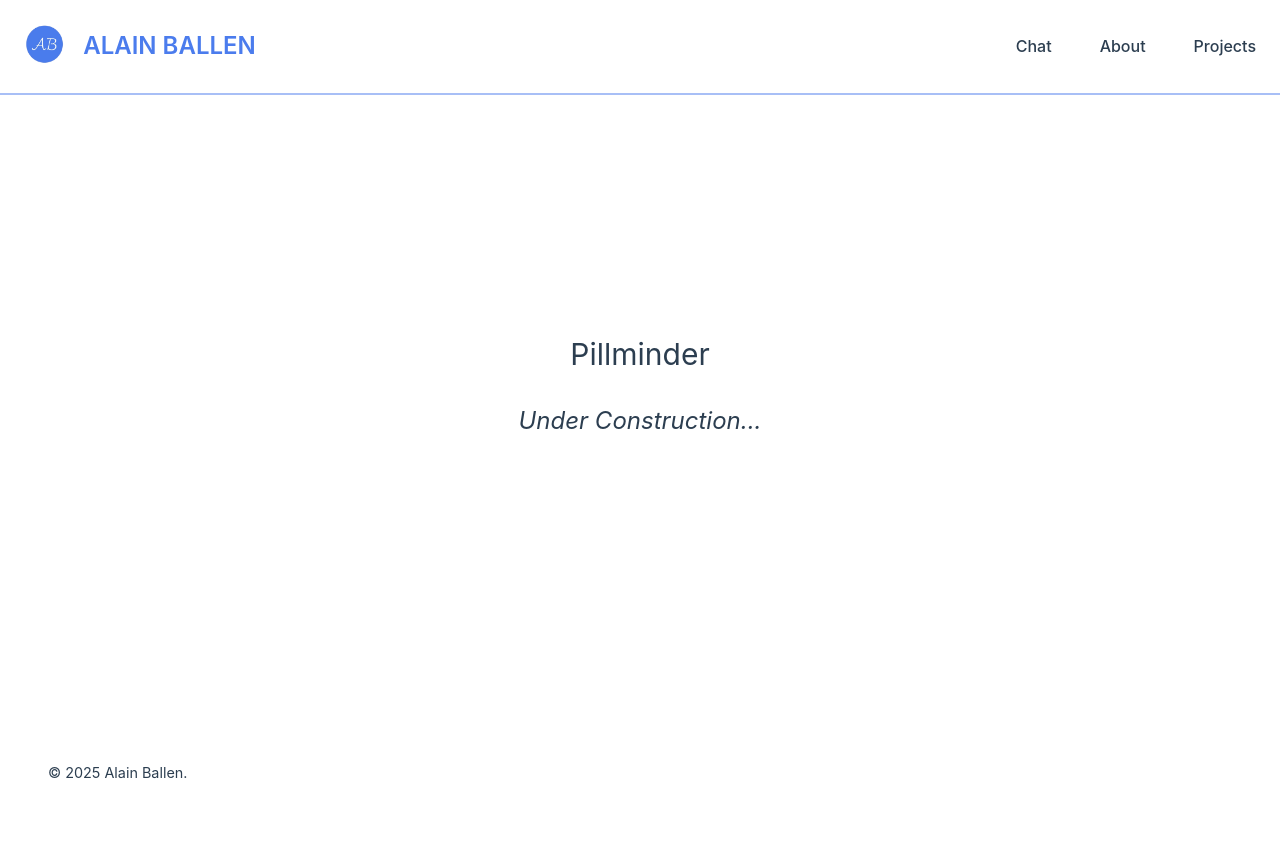
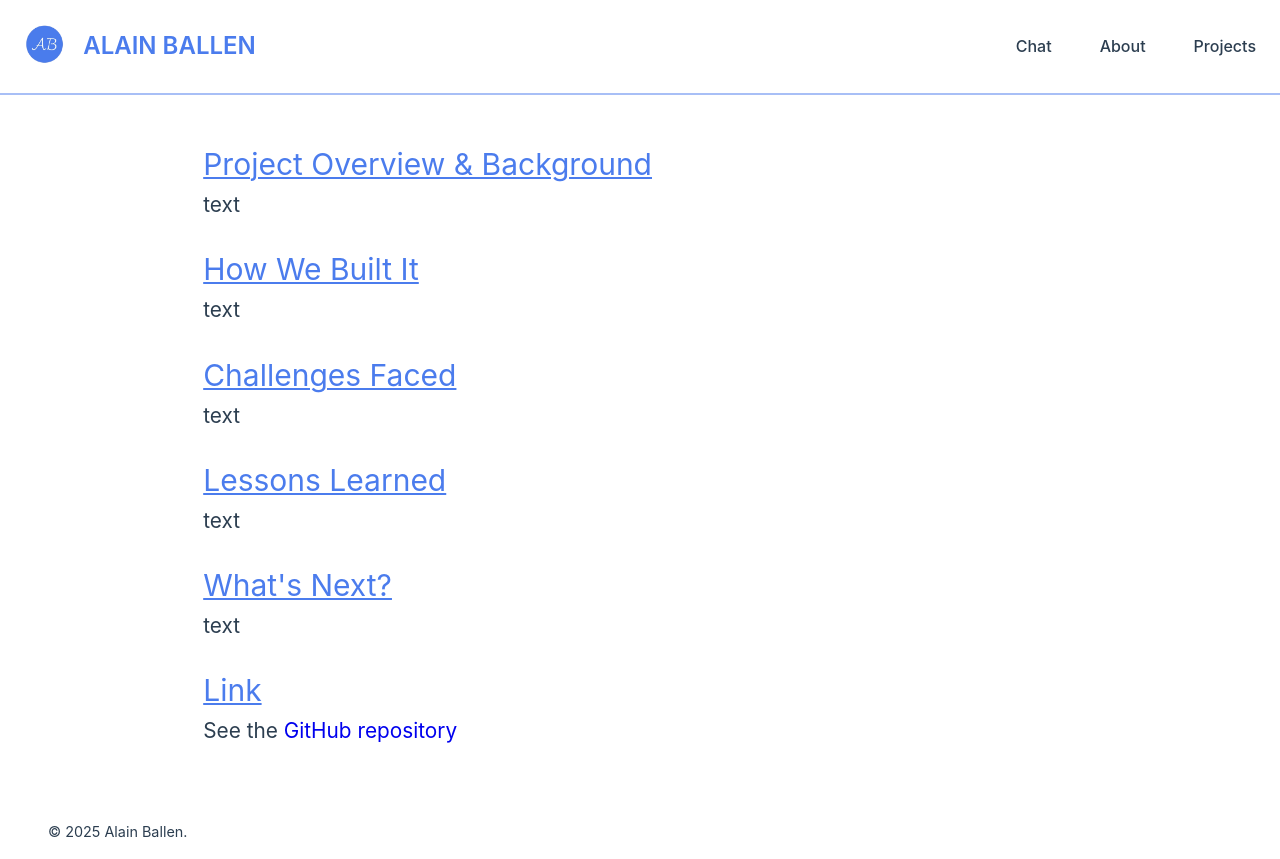
Before and after one commit to BallenAlain/Portfolio, a Vue app: page /pillminder in a window 1280 px wide. Before the commit the page ends 800 px from the top, so only its background shows below. Built offline with nearby package versions, Linux system fonts and the light colour scheme; what oh-vue-icons would draw is missing.

Commit message:
styling updates, README, LLM proxy learn more

```diff
--- /dev/null
+++ b/src/components/Projects/ProjectLearnMore.vue
@@ -0,0 +1,47 @@
+<script lang="ts">
+import { defineComponent } from 'vue';
+
+type Data = {
+    header: string,
+    body: string,
+}
+
+export default defineComponent({
+    props: {
+        data: {
+            type: Array<Data>,
+            required: true
+        }
+    }
+})
+</script>
+
+<template>
+    <div class="about">
+        <div v-for="paragraph, index in data" :key="index">
+            <h1>{{ paragraph.header }}</h1>
+            <p v-html="paragraph.body"></p>
+            <br>
+        </div>
+    </div>
+</template>
+
+<style scoped>
+.about {
+    display: flex;
+    flex-direction: column;
+    padding: 4em 15% 0 15%;
+}
+
+.about h1 {
+    color: var(--alainblue);
+    text-decoration: underline;
+    text-decoration-thickness: 2px;
+    text-underline-offset: 2px;
+}
+
+.about p{
+    font-size: 1.3rem;
+}
+
+</style>
--- a/src/data/projects.json
+++ b/src/data/projects.json
@@ -1,5 +1,35 @@
 {
   "projects": [
+    {
+      "company": "Healthlk",
+      "product": "Mobile/Web Application",
+      "productDetails": "Connecting patients with their healthcare providers and organizing their health information in one place. Provides users with a robust dashboard for seamless communication between patients and healthcare professionals.",
+      "imagePath": "/assets/healthlk.png",
+      "skills": [
+        {
+          "id": 1,
+          "link": "https://cdn.jsdelivr.net/gh/devicons/devicon@latest/icons/flutter/flutter-original.svg",
+          "delay": 1500
+        },
+        {
+          "id": 2,
+          "link": "https://cdn.jsdelivr.net/gh/devicons/devicon@latest/icons/firebase/firebase-original.svg",
+          "delay": 2000
+        },
+        {
+          "id": 3,
+          "link": "https://cdn.jsdelivr.net/gh/devicons/devicon@latest/icons/nodejs/nodejs-original-wordmark.svg",
+          "delay": 2500
+        },
+        {
+          "id": 4,
+          "link": "https://cdn.jsdelivr.net/gh/devicons/devicon@latest/icons/googlecloud/googlecloud-original.svg",
+          "delay": 3000
+        }
+      ],
+      "path": "/healthlk",
+      "loading": "eager"
+    },
     {
       "company": "LLM Proxy",
       "product": "Developer Tool",
@@ -58,7 +88,7 @@
         }
       ],
       "path": "/pillminder",
-    "loading": "eager"
+      "loading": "lazy"
     },
     {
       "company": "Venngram",
@@ -111,7 +141,7 @@
       "loading": "lazy"
     }
   ],
-"_to-be-added-later-(remove-for-now)" : {
+  "_to-be-added-later-(remove-for-now)": {
     "company": "Healthlk",
     "product": "Mobile/Web Application",
     "productDetails": "Connecting patients with their healthcare providers and organizing their health information in one place. Provides users with a robust dashboard for seamless communication between patients and healthcare professionals.",
--- a/src/views/ChatView.vue
+++ b/src/views/ChatView.vue
@@ -4,8 +4,6 @@ import { ref } from "vue";
 const loading = ref<boolean>(true);
 
 const onIframeLoad = () => { loading.value = false; };
-
-console.log(loading.value)
 </script>
 
 <template>
@@ -13,10 +11,8 @@ console.log(loading.value)
     <div class="streamlit-container">
       <div v-if="loading" class="loading">Loading...</div>
       <div class="streamlit-container">
-      <iframe
-        src="https://alain-portfolio.streamlit.app/?embed=true"
-        @load="onIframeLoad"
-      ></iframe>
+        <iframe src="https://alain-portfolio.streamlit.app/?embed=true&embed_options=light_theme" @load="onIframeLoad">
+        </iframe>
       </div>
     </div>
   </div>
@@ -41,4 +37,10 @@ iframe {
   height: 100%;
   border: none;
 }
+
+.loading {
+  padding-top: 2em;
+  font-size: 16px;
+  text-align: center;
+}
 </style>
--- a/src/views/Projects/HealthlkView.vue
+++ b/src/views/Projects/HealthlkView.vue
@@ -1,17 +1,36 @@
+<script setup lang="ts">
+import ProjectLearnMore from '@/components/Projects/ProjectLearnMore.vue';
+
+const data = [
+  {
+    "header": "Project Overview & Background",
+    "body": "text"
+  },
+  {
+    "header": "My Role",
+    "body": "text"
+  },
+  {
+    "header": "Challenges Faced",
+    "body": "text"
+  },
+  {
+    "header": "Results & Impact",
+    "body": "text"
+  },
+  {
+    "header": "Lessons Learned",
+    "body": "text"
+  },
+  {
+    "header": "What's Next?",
+    "body": "text"
+  },
+]
+</script>
+
 <template>
-  <div class="about">
-    <h1>Healthlk</h1>
-    <br />
-    <h2><i>Under Construction...</i></h2>
+  <div class="container">
+    <ProjectLearnMore :data="data" />
   </div>
 </template>
-
-<style scoped>
-  .about {
-    max-height: 100vh;
-    display: flex;
-    flex-direction: column;
-    padding-top: 20%;
-    align-items: center;
-  }
-</style>
--- a/src/views/Projects/LlmproxyView.vue
+++ b/src/views/Projects/LlmproxyView.vue
@@ -1,17 +1,36 @@
+<script setup lang="ts">
+import ProjectLearnMore from '@/components/Projects/ProjectLearnMore.vue';
+
+const data = [
+  {
+    "header":"Project Overview & Background",
+    "body" : 'LLM Proxy is the result of what first started out as a capstone project turned into a startup we named <span style="color: var(--alainblue);">rout3</span>. LLM Proxy is our startup\'s main tool that simplifies the use of multiple LLMs acting as a proxy between LLM providers and a developer\'s application. The tool includes 2 different types of prompt routing:<ul><li><span style="color: var(--alainblue);">Elo Routing</span> - optimizing responses </li><li><span style="color: var(--alainblue);">Cost Routing</span> - selecting the most cost-effective model</li></ul>The main goal of LLM Proxy is to provide a low-code solution for developer\'s to integrate LLMs in their application. LLM Proxy is uploaded to PyPi and is open-source.'
+  },
+  {
+    "header":"How We Built It",
+    "body" : '<p>We value <em style="color:var(--alainblue)">simplicity</em>. To achieve this we\'ve implemented the following design choices:</p><ol><li><h3 style="color:var(--alainblue);">Abstraction:</h3><ul><li><span style="color:var(--alainblue)">Routing Logic</span>: As mentioned earlier we\'ve implemented two routing types that accepts prompts and routes them to one or more LLM providers.&nbsp;</li><li><span style="color:var(--alainblue)">Unified Interface</span>: We\'ve exposed a common API to remove the differences between different LLMs using the main <code>LLM Proxy </code>class</li></ul></li><li><h3 style="var(--alainblue">Configuration-driven behaviour:</h3><ul><li><span style="color:var(--alainblue)">YAML Configuration</span>: Configuration settings are read from a YAML while which define parameters for choosing models and adding support for newer models, providing API keys, setting routing type, and provider-specific settings.</li></ul></li><li><h3 style="var(--alainblue">Modular Design:</h3><ul><li><span style="color:var(--alainblue)">Support for Additional Providers</span>: Our modular design makes it easier for us to provide support for new providers by attaching new modules</li><li><span style="color:var(--alainblue)">Provide Addtional Routing Types</span>: Similar to adding additional providers, we\'ve made it easier to implement new routing strategies</li></ul></li></ol>'
+  },
+  {
+    "header":"Challenges Faced",
+    "body" : 'The biggest hurdle we faced was creating allowing communication between each LLM provider and the LLM Proxy despite differences in the interface. We decided to use the <span style="color: var(--alainblue)">Adapter</span> design pattern in which each model class acts as an adapter to communicate with the LLM Proxy client. Each adapter class will manage API requests, responses, error handling, and cost estimation. Adapter classes will have common attributes that include: <li><code>prompt: str</code></li><li><code>model: str</code></li><li><code>temperature: float</code></li><li><code>api_key: str</code></li><li><code>max_output_tokens: int</code></li><li><code>timeout: int</code></li>'
+  },
+  {
+    "header":"Lessons Learned",
+    "body" : "text"
+  },
+  {
+    "header":"What's Next?",
+    "body" : "text"
+  },
+  {
+    "header":"Link",
+    "body" : 'See the <a href="https://github.com/llm-proxy/llm-proxy" style="text-decoration: none;">GitHub repository</a><br>Check out the package on <a href="https://pypi.org/project/proxyllm/">PyPi</a>'
+  },
+]
+</script>
+
 <template>
-  <div class="about">
-    <h1>LLM Proxy</h1>
-    <br />
-    <h2><i>Under Construction...</i></h2>
+  <div class="container">
+    <ProjectLearnMore :data="data" />
   </div>
 </template>
-
-<style scoped>
-  .about {
-    max-height: 100vh;
-    display: flex;
-    flex-direction: column;
-    padding-top: 20%;
-    align-items: center;
-  }
-</style>
--- a/src/views/Projects/ParkingSystemView.vue
+++ b/src/views/Projects/ParkingSystemView.vue
@@ -1,17 +1,36 @@
+<script setup lang="ts">
+import ProjectLearnMore from '@/components/Projects/ProjectLearnMore.vue';
+
+const data = [
+  {
+    "header":"Project Overview & Background",
+    "body" : "text"
+  },
+  {
+    "header":"How We Built It",
+    "body" : "text"
+  },
+  {
+    "header":"Challenges Faced",
+    "body" : "text"
+  },
+  {
+    "header":"Lessons Learned",
+    "body" : "text"
+  },
+  {
+    "header":"What's Next?",
+    "body" : "text"
+  },
+  {
+    "header":"Link",
+    "body" : 'See the <a href="https://github.com/BallenAlain/Parking-System-Project" style="text-decoration: none;">GitHub repository</a>'
+  },
+]
+</script>
+
 <template>
-    <div class="about">
-      <h1>Parking System</h1>
-      <br />
-      <h2><i>Under Construction...</i></h2>
-    </div>
-  </template>
-
-  <style scoped>
-    .about {
-      max-height: 100vh;
-      display: flex;
-      flex-direction: column;
-      padding-top: 20%;
-      align-items: center;
-    }
-  </style>
+  <div class="container">
+    <ProjectLearnMore :data="data" />
+  </div>
+</template>
--- a/src/views/Projects/PillminderView.vue
+++ b/src/views/Projects/PillminderView.vue
@@ -1,17 +1,36 @@
+<script setup lang="ts">
+import ProjectLearnMore from '@/components/Projects/ProjectLearnMore.vue';
+
+const data = [
+  {
+    "header":"Project Overview & Background",
+    "body" : "text"
+  },
+  {
+    "header":"How We Built It",
+    "body" : "text"
+  },
+  {
+    "header":"Challenges Faced",
+    "body" : "text"
+  },
+  {
+    "header":"Lessons Learned",
+    "body" : "text"
+  },
+  {
+    "header":"What's Next?",
+    "body" : "text"
+  },
+  {
+    "header":"Link",
+    "body" : 'See the <a href="https://github.com/CUNY-Hackathon-2021/Pillminder" style="text-decoration: none;">GitHub repository</a>'
+  },
+]
+</script>
+
 <template>
-  <div class="about">
-    <h1>Pillminder</h1>
-    <br />
-    <h2><i>Under Construction...</i></h2>
+  <div class="container">
+    <ProjectLearnMore :data="data" />
   </div>
 </template>
-
-<style scoped>
-  .about {
-    max-height: 100vh;
-    display: flex;
-    flex-direction: column;
-    padding-top: 20%;
-    align-items: center;
-  }
-</style>
--- a/src/views/Projects/VenngramView.vue
+++ b/src/views/Projects/VenngramView.vue
@@ -1,17 +1,36 @@
+<script setup lang="ts">
+import ProjectLearnMore from '@/components/Projects/ProjectLearnMore.vue';
+
+const data = [
+  {
+    "header":"Project Overview & Background",
+    "body" : "text"
+  },
+  {
+    "header":"How We Built It",
+    "body" : "text"
+  },
+  {
+    "header":"Challenges Faced",
+    "body" : "text"
+  },
+  {
+    "header":"Lessons Learned",
+    "body" : "text"
+  },
+  {
+    "header":"What's Next?",
+    "body" : "text"
+  },
+  {
+    "header":"Link",
+    "body" : 'See the <a href="https://github.com/BallenAlain/Venngram/" style="text-decoration: none;">GitHub repository</a>'
+  },
+]
+</script>
+
 <template>
-    <div class="about">
-      <h1>Venngram</h1>
-      <br />
-      <h2><i>Under Construction...</i></h2>
-    </div>
-  </template>
-
-  <style scoped>
-    .about {
-      max-height: 100vh;
-      display: flex;
-      flex-direction: column;
-      padding-top: 20%;
-      align-items: center;
-    }
-  </style>
+  <div class="container">
+    <ProjectLearnMore :data="data" />
+  </div>
+</template>
```
Also changed, not shown: src/components/home/WorkExperience.vue (+5 -5 lines), 1 other file (tests, documents, lock files or other folders). Lines whose indentation alone changed are shown as unchanged.
